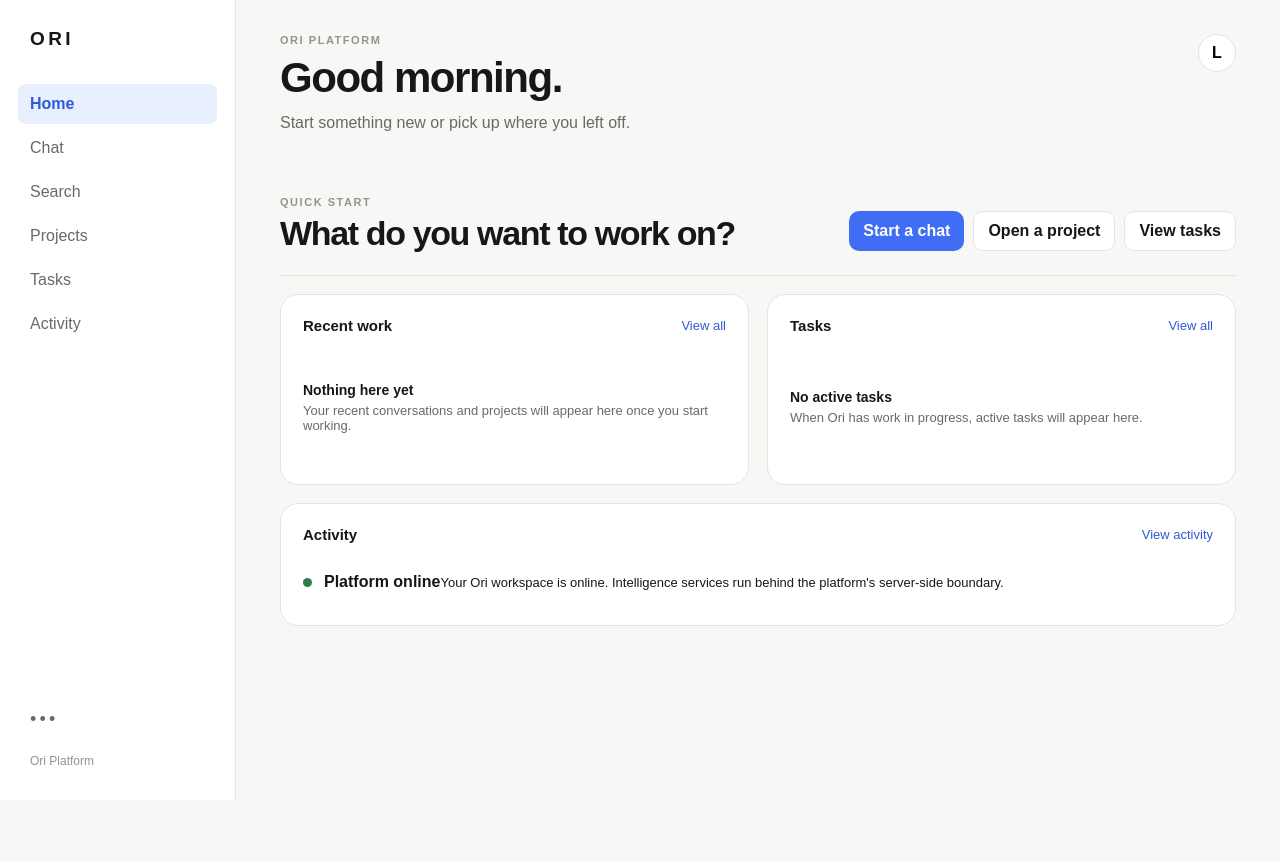
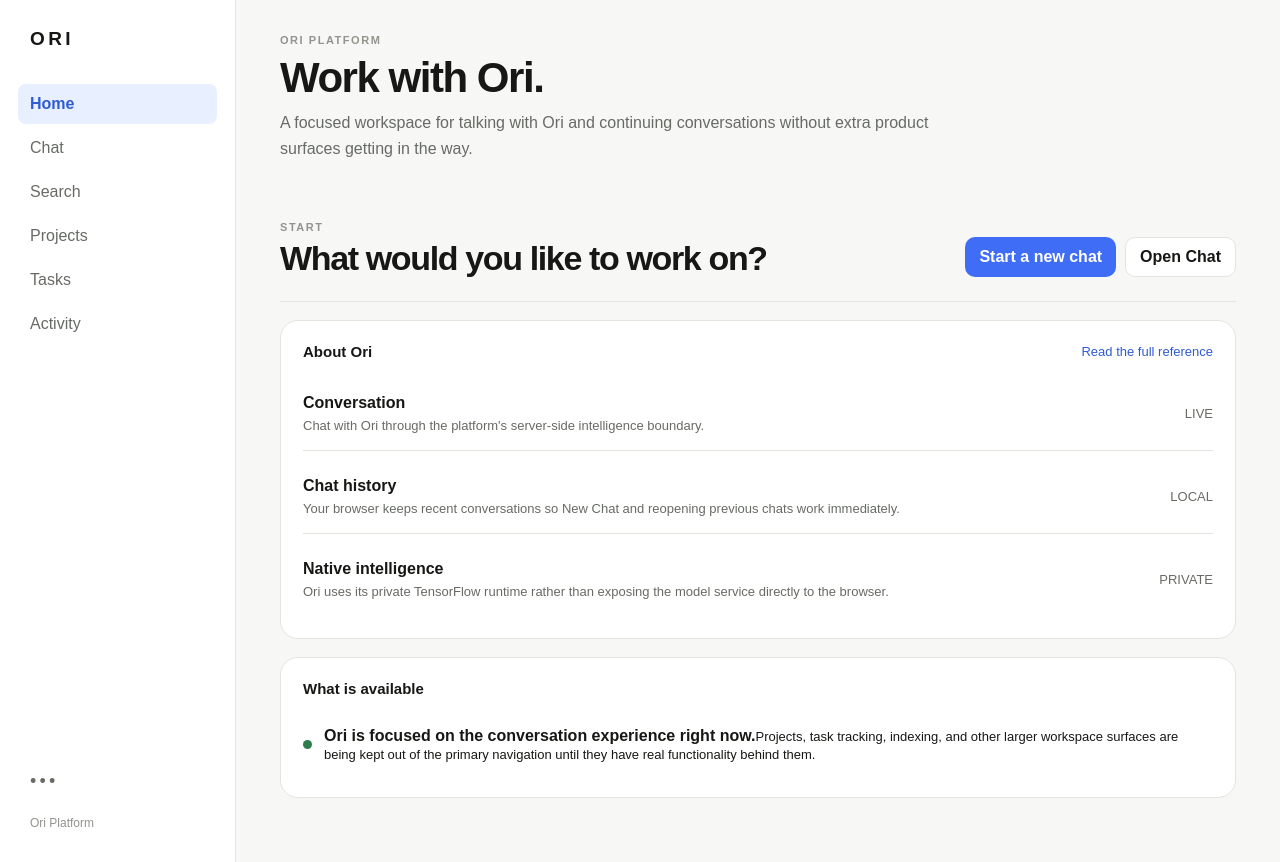
Before and after one commit to 30lnewcomb-byte/ori-platform, a Next.js app in the folder apps/web/: page / in a window 1280 px wide. Before the commit the page ends 800 px from the top, so only its background shows below. Built offline with nearby package versions, Linux system fonts and the light colour scheme; a web font is replaced by a local one.

Commit message:
Refocus Ori home on real capabilities

```diff
--- a/apps/web/app/page.tsx
+++ b/apps/web/app/page.tsx
@@ -1,64 +1,40 @@
-'use client'
-
-import { useEffect, useState } from 'react'
 import AppShell from '../components/app-shell'
 
-function getGreeting(date = new Date()) {
-  const hour = date.getHours()
-  if (hour < 12) return 'Good morning.'
-  if (hour < 18) return 'Good afternoon.'
-  return 'Good evening.'
-}
-
 export default function HomePage() {
-  const [greeting, setGreeting] = useState('Hello.')
-
-  useEffect(() => {
-    const updateGreeting = () => setGreeting(getGreeting())
-    updateGreeting()
-    const interval = window.setInterval(updateGreeting, 60_000)
-    return () => window.clearInterval(interval)
-  }, [])
-
   return (
     <AppShell active="Home">
       <header className="topbar">
         <div>
           <p className="eyebrow">ORI PLATFORM</p>
-          <h1>{greeting}</h1>
-          <p className="appIntro">Start something new or pick up where you left off.</p>
+          <h1>Work with Ori.</h1>
+          <p className="appIntro">A focused workspace for talking with Ori and continuing conversations without extra product surfaces getting in the way.</p>
         </div>
-        <button className="avatar" aria-label="Open profile">L</button>
       </header>
 
       <div className="homeWorkspace">
         <section className="quickStart" aria-labelledby="quick-start-heading">
           <div>
-            <p className="eyebrow">QUICK START</p>
-            <h2 id="quick-start-heading">What do you want to work on?</h2>
+            <p className="eyebrow">START</p>
+            <h2 id="quick-start-heading">What would you like to work on?</h2>
           </div>
           <div className="quickActions">
-            <a className="primary" href="/chat?new=1">Start a chat</a>
-            <a className="secondary" href="/projects">Open a project</a>
-            <a className="secondary" href="/tasks">View tasks</a>
+            <a className="primary" href="/chat?new=1">Start a new chat</a>
+            <a className="secondary" href="/chat">Open Chat</a>
           </div>
         </section>
 
-        <div className="homeColumns">
-          <section className="sectionBlock" aria-labelledby="recent-heading">
-            <div className="sectionHeader"><h3 id="recent-heading">Recent work</h3><a href="/projects">View all</a></div>
-            <div className="emptyState"><strong>Nothing here yet</strong><span>Your recent conversations and projects will appear here once you start working.</span></div>
-          </section>
+        <section className="sectionBlock" aria-labelledby="about-heading">
+          <div className="sectionHeader"><h3 id="about-heading">About Ori</h3><a href="/developer/docs/ori">Read the full reference</a></div>
+          <div className="dataList">
+            <div className="dataRow"><div><strong>Conversation</strong><span>Chat with Ori through the platform&apos;s server-side intelligence boundary.</span></div><span>LIVE</span></div>
+            <div className="dataRow"><div><strong>Chat history</strong><span>Your browser keeps recent conversations so New Chat and reopening previous chats work immediately.</span></div><span>LOCAL</span></div>
+            <div className="dataRow"><div><strong>Native intelligence</strong><span>Ori uses its private TensorFlow runtime rather than exposing the model service directly to the browser.</span></div><span>PRIVATE</span></div>
+          </div>
+        </section>
 
-          <section className="sectionBlock" aria-labelledby="tasks-heading">
-            <div className="sectionHeader"><h3 id="tasks-heading">Tasks</h3><a href="/tasks">View all</a></div>
-            <div className="emptyState"><strong>No active tasks</strong><span>When Ori has work in progress, active tasks will appear here.</span></div>
-          </section>
-        </div>
-
-        <section className="sectionBlock" aria-labelledby="activity-heading">
-          <div className="sectionHeader"><h3 id="activity-heading">Activity</h3><a href="/notifications">View activity</a></div>
-          <div className="statusRow"><span className="statusDot" aria-hidden="true" /><div><strong>Platform online</strong><span>Your Ori workspace is online. Intelligence services run behind the platform&apos;s server-side boundary.</span></div></div>
+        <section className="sectionBlock" aria-labelledby="status-heading">
+          <div className="sectionHeader"><h3 id="status-heading">What is available</h3></div>
+          <div className="statusRow"><span className="statusDot" aria-hidden="true" /><div><strong>Ori is focused on the conversation experience right now.</strong><span>Projects, task tracking, indexing, and other larger workspace surfaces are being kept out of the primary navigation until they have real functionality behind them.</span></div></div>
         </section>
       </div>
     </AppShell>
```
